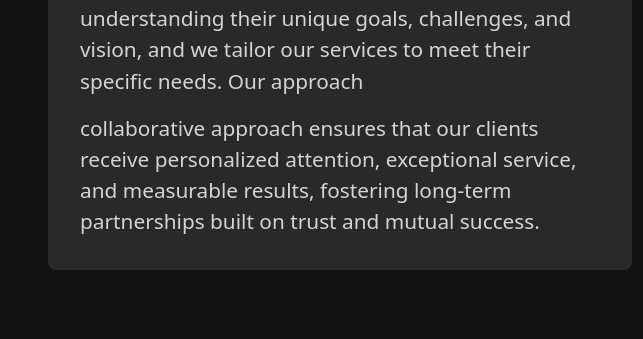
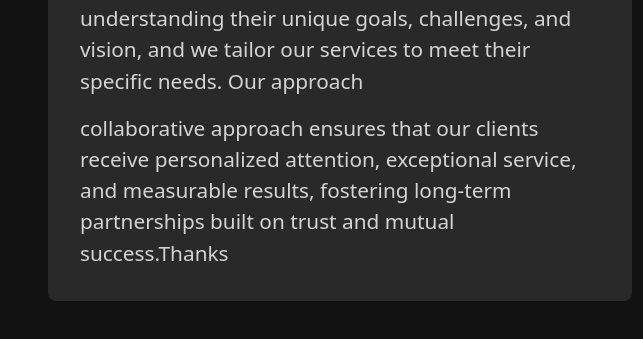
Before and after one commit to Axshatt/Scss, a plain HTML site: page index.html in a window 1280 px wide. Shown: the part 873-1212 px from the top of the page, 0-643 px from the left. Before the commit the page ends 1191 px from the top, so only its background shows below. Drawn offline with Linux system fonts and the light colour scheme.

Commit message:
correction

```diff
--- a/index.html
+++ b/index.html
@@ -54,7 +54,7 @@
                     <p>Our Philosophy</p>
                     <h1>Putting Our Clients Sucess First</h1>
                     <p>At our agency, we firmly believe in putting our clients' success first. We are dedicated to understanding their unique goals, challenges, and vision, and we tailor our services to meet their specific needs. Our approach </p>
-                    <p>collaborative approach ensures that our clients receive personalized attention, exceptional service, and measurable results, fostering long-term partnerships built on trust and mutual success.</p>
+                    <p>collaborative approach ensures that our clients receive personalized attention, exceptional service, and measurable results, fostering long-term partnerships built on trust and mutual success.Thanks</p>
                 </div>
             </div>
         </section>
```
